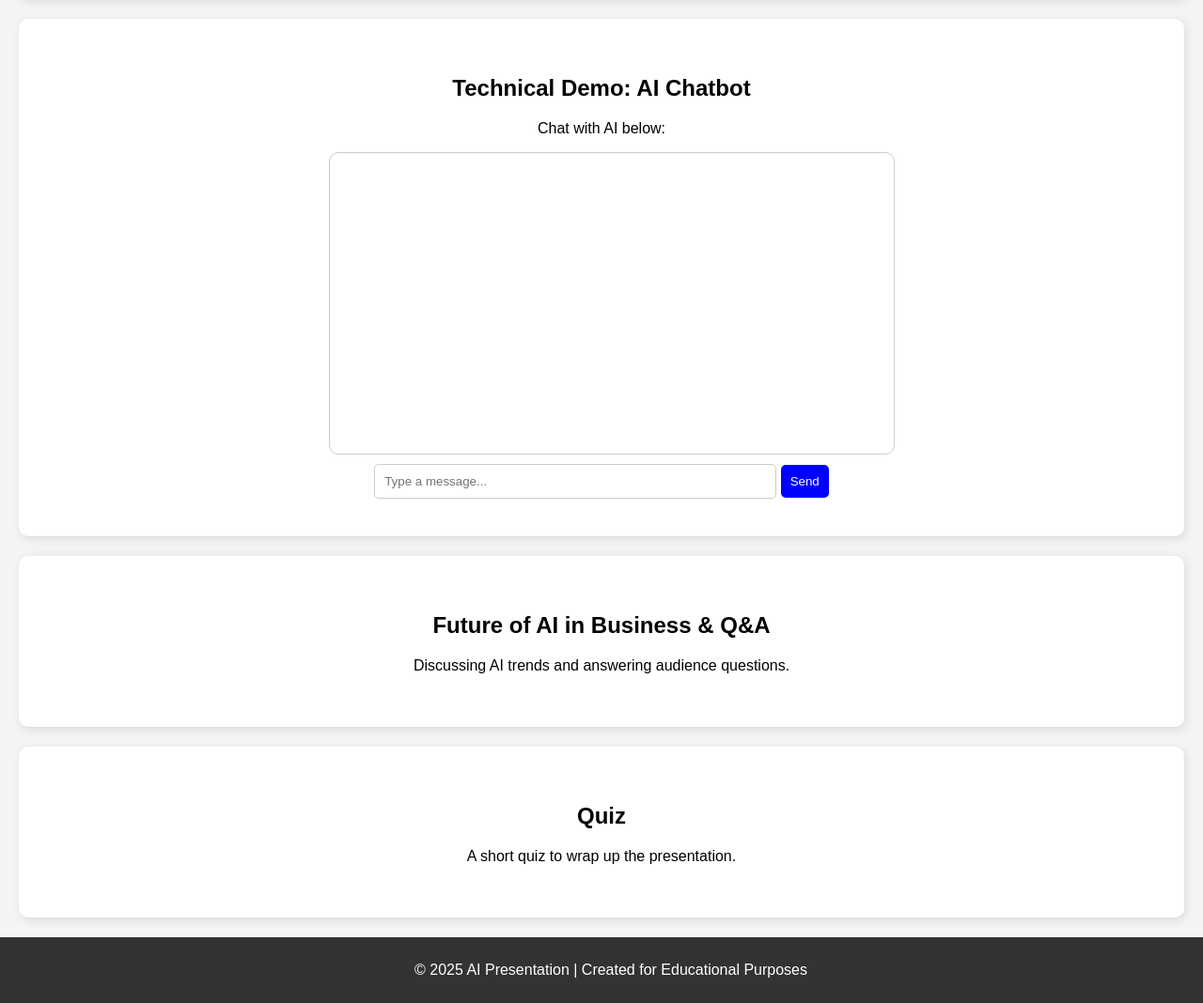
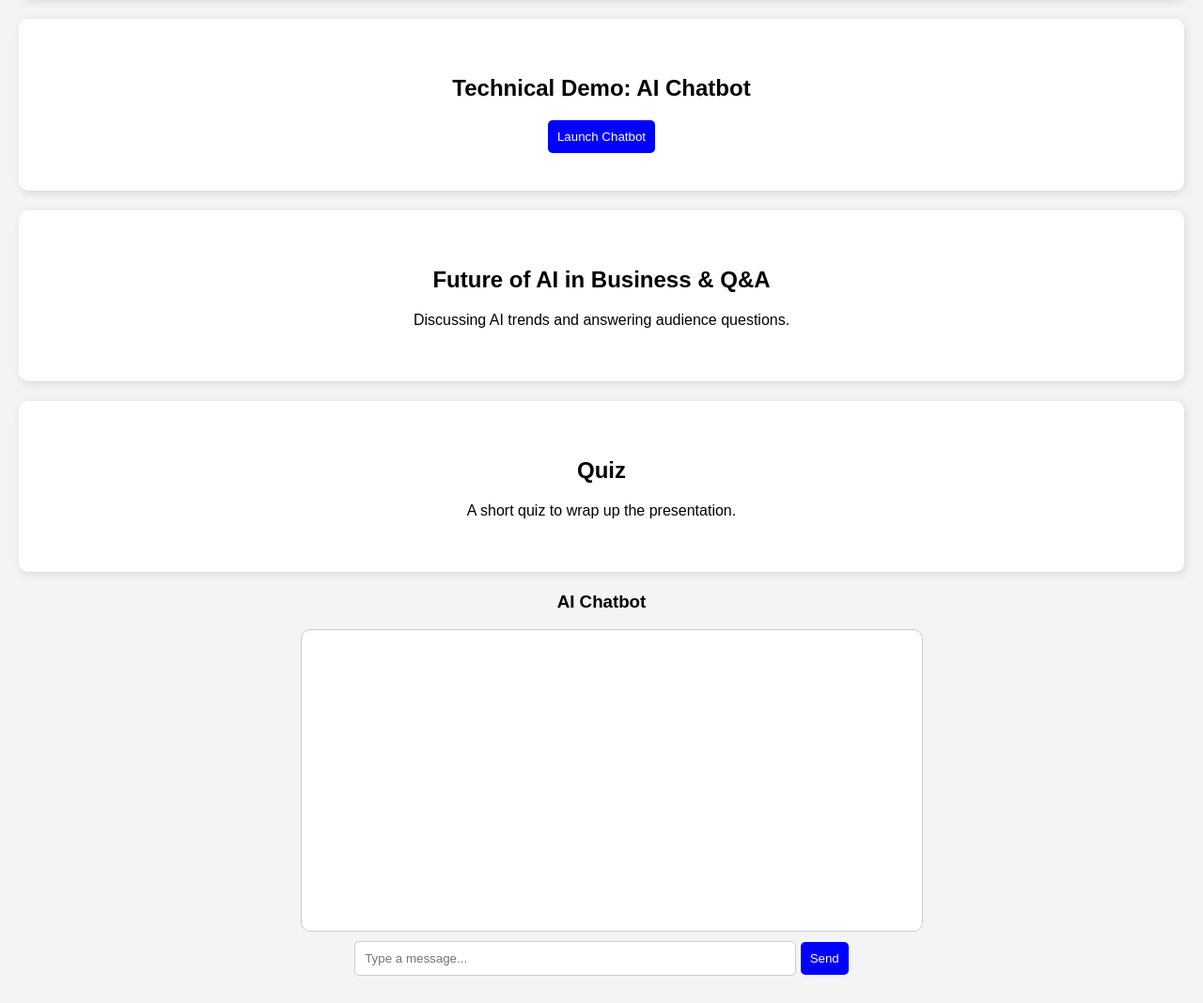
Before and after one commit to arentheisen/AI_Presentation_Website, a plain HTML site: page index.html in a window 1280 px wide. Shown: the part 965-2033 px from the top of the page at 94% size. After the commit the page ends 2004 px from the top, so only its background shows below. Drawn offline with Linux system fonts and the light colour scheme.

Commit message:
Update index.html

```diff
--- a/index.html
+++ b/index.html
@@ -8,7 +8,8 @@
 </head>
 <body>
 
-    <!-- Navigation Bar -->
+    <!-- Left Content Section -->
+    <div id="content-container">
         <header>
             <h1>AI in Business: Presentation</h1>
             <nav>
@@ -24,7 +25,6 @@
             </nav>
         </header>
 
-    <!-- Main Content Sections -->
         <main>
             <section id="intro">
                 <h2>Introduction to AI and Neural Networks</h2>
@@ -46,15 +46,9 @@
                 <p>Discussing AI's impact on employees, job displacement, and ethical considerations.</p>
             </section>
 
-        <!-- Chatbot Section -->
             <section id="demo">
                 <h2>Technical Demo: AI Chatbot</h2>
-            <p>Chat with AI below:</p>
-            <div id="chat-container">
-                <div id="chat-box"></div>
-                <input type="text" id="user-input" placeholder="Type a message..." onkeypress="handleKeyPress(event)">
-                <button onclick="sendMessage()">Send</button>
-            </div>
+                <button id="toggle-chatbot" onclick="toggleChatbot()">Launch Chatbot</button>
             </section>
 
             <section id="future">
@@ -67,10 +61,17 @@
                 <p>A short quiz to wrap up the presentation.</p>
             </section>
         </main>
+    </div>
 
-    <footer>
-        <p>© 2025 AI Presentation | Created for Educational Purposes</p>
-    </footer>
+    <!-- Chatbot Section (Hidden Initially) -->
+    <div id="chat-container" class="hidden">
+        <h3>AI Chatbot</h3>
+        <div id="chat-box"></div>
+        <div id="input-container">
+            <input type="text" id="user-input" placeholder="Type a message..." onkeypress="handleKeyPress(event)">
+            <button class="send-btn" onclick="sendMessage()">Send</button>
+        </div>
+    </div>
 
     <script src="js/script.js"></script>
 
```
Lines whose indentation alone changed are shown as unchanged.
